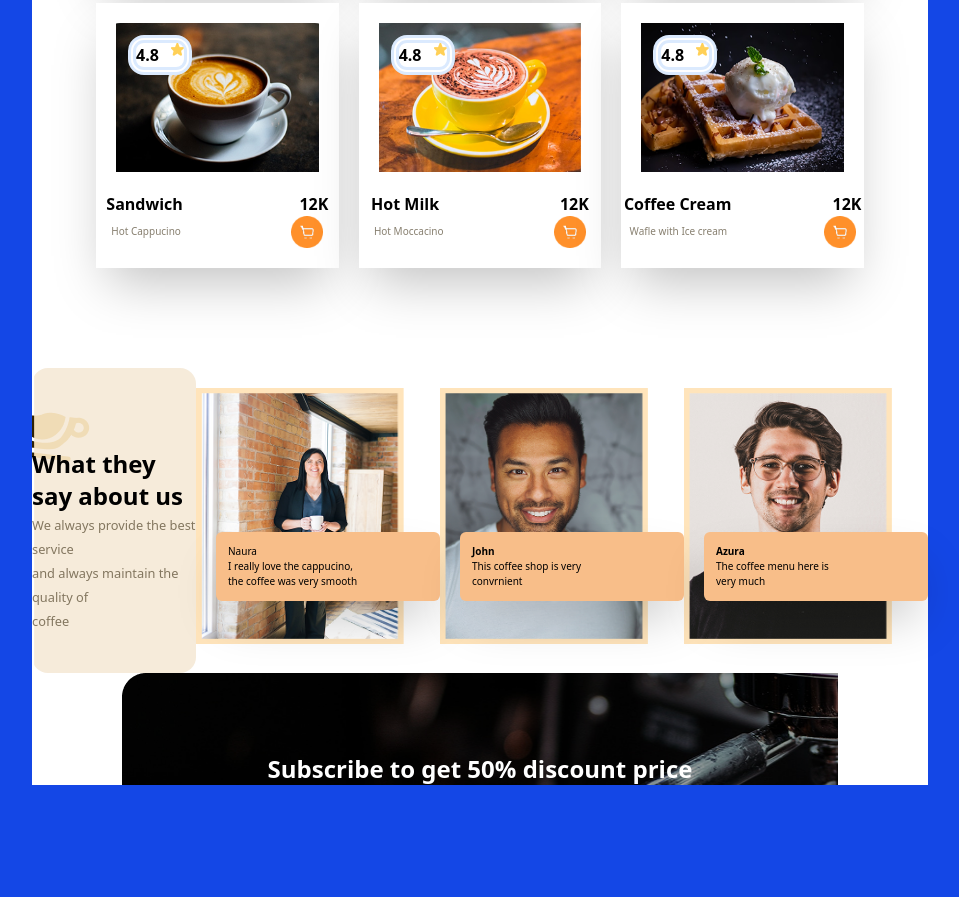
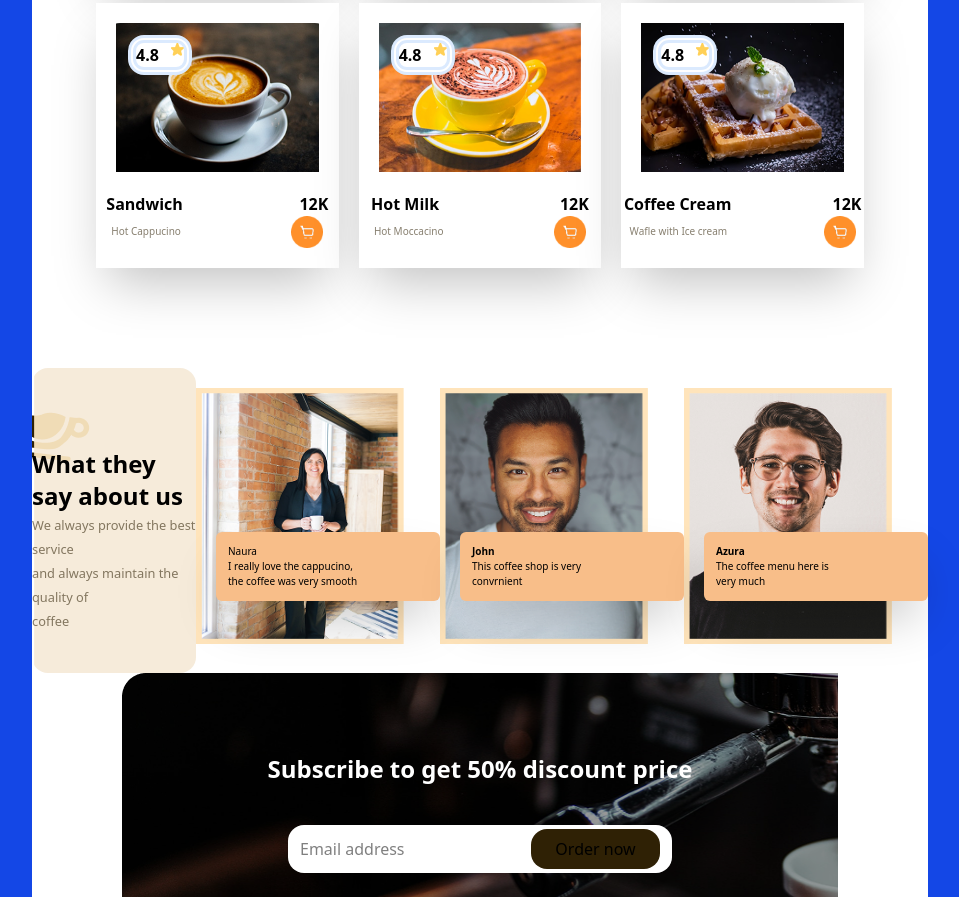
Before and after one commit to terhemeniorwua-png/CafeStreetCuppicion, a website: page index.html in a window 1280 px wide. Shown: the part 2244-3141 px from the top of the page, without its empty margins (160-1119 px from the left). Before the commit the page ends 3029 px from the top, so only its background shows below. Drawn offline with Linux system fonts and the light colour scheme.

Commit message:
polished

```diff
--- a/index.html
+++ b/index.html
@@ -305,9 +305,17 @@
                 </div>
             </div>
 
-            <div class="bg-[url(/images/unsplash_ftA71vetxuo.png)] w-[80%] m-auto h-auto text-center">
+<div class="bg-[url(/images/unsplash_ftA71vetxuo.png)] w-[80%] m-auto h-56  text-center">
 
-<h1 class="font-black text-2xl text-white pt-20">Subscribe to get 50% discount price</h1>
+<h1 class="font-black text-2xl text-white pt-20 bg-no-repeat ">Subscribe to get 50% discount price</h1>
+
+<div class="bg-white flex justify-between w-96 m-auto mt-10 px-3 py-1 rounded-2xl">
+    <input type="text" placeholder="Email address">
+    <div class="bg-[#2F2105] w-36 rounded-2xl h-10 pt-2">Order now</div>
+
+</div>
+</div>
+
 
     </div>
 
```
Also changed, not shown: src/output.css.
